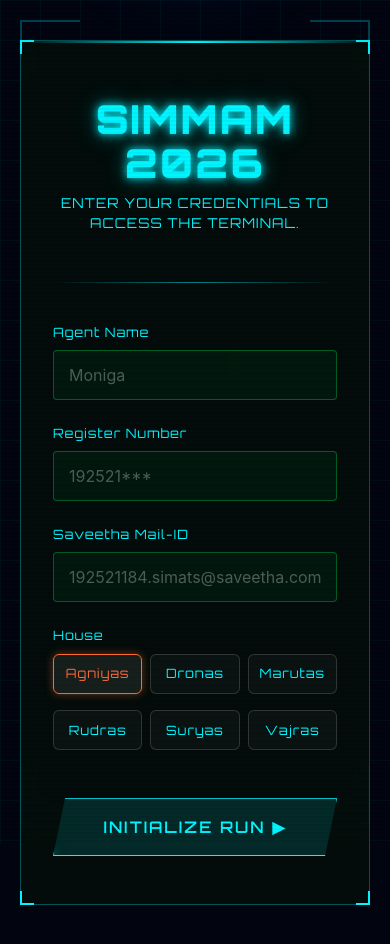
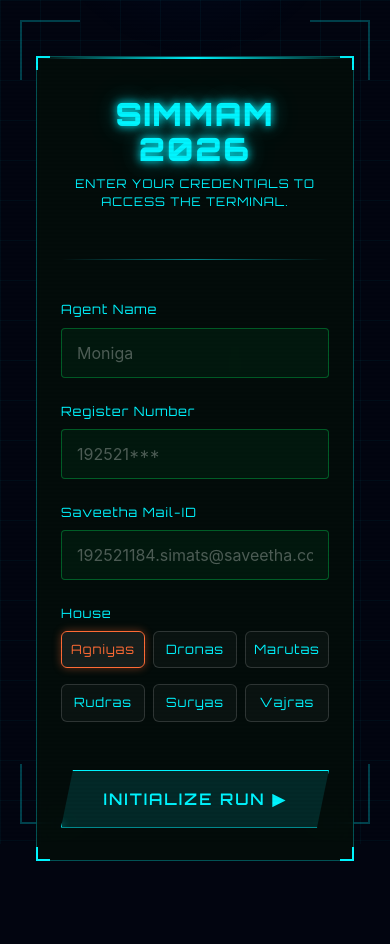
Before and after one commit to Moniga-07/Simmam---Game, a React (Vite) app in the folder SIMMAM-Laser-Hack/client/: page /registration in a window 390 px wide. After the commit the page ends 917 px from the top, so only its background shows below. Built offline with nearby package versions, Linux system fonts and the light colour scheme.

Commit message:
Enhance mobile responsiveness by locking viewport and fixing Registration padding on small screens

```diff
--- a/SIMMAM-Laser-Hack/client/index.html
+++ b/SIMMAM-Laser-Hack/client/index.html
@@ -3,8 +3,8 @@
   <head>
     <meta charset="UTF-8" />
     <link rel="icon" type="image/svg+xml" href="/vite.svg" />
-    <meta name="viewport" content="width=device-width, initial-scale=1.0" />
-    <title>SIMMAM Laser Hack</title>
+    <meta name="viewport" content="width=device-width, initial-scale=1.0, maximum-scale=1.0, user-scalable=no, viewport-fit=cover" />
+    <title>SIMMAM Space Survivor</title>
   </head>
   <body>
     <div id="root"></div>
--- a/SIMMAM-Laser-Hack/client/src/pages/Registration.css
+++ b/SIMMAM-Laser-Hack/client/src/pages/Registration.css
@@ -162,3 +162,22 @@
 #btn-submit-reg {
   width: 100%;
 }
+
+/* ─── Mobile Responsiveness ─── */
+@media (max-width: 480px) {
+  .reg-card {
+    padding: 2rem 1.5rem;
+    margin: 1rem;
+    width: calc(100% - 2rem);
+  }
+  .reg-title {
+    font-size: 2rem;
+  }
+  .reg-subtitle {
+    font-size: 0.75rem;
+  }
+  .house-option {
+    padding: 0.5rem 0.2rem;
+    font-size: 0.6rem;
+  }
+}
```
